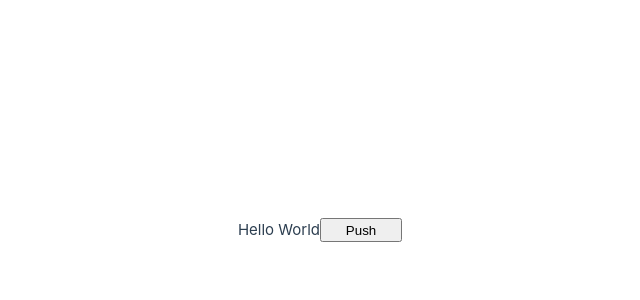
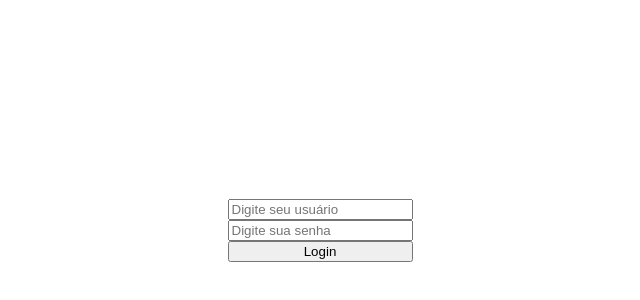
Before and after one commit to FATEC-2022-TCC/frontend, a Vue app: page /login in a window 1280 px wide. Shown: the part 170-470 px from the top of the page, without its empty margins (320-960 px from the left). Built offline with nearby package versions, Linux system fonts and the light colour scheme.

Commit message:
Initial login screen

```diff
--- a/src/App.vue
+++ b/src/App.vue
@@ -1,9 +1,11 @@
 <script setup>
 import { RouterLink, RouterView } from 'vue-router'
+import Login from './Login.vue';
 </script>
 
 <template>
-  <RouterView />
+  <Login />
+  <!-- <RouterView /> -->
 </template>
 
 <style scoped>
--- a/src/Login.vue
+++ b/src/Login.vue
@@ -1,10 +1,11 @@
 <script setup>
 import { useRouter, useRoute } from 'vue-router';
+import Input from './components/Input.vue'
 
 const router = useRouter()
 const route = useRoute()
 
-const push  = () => {
+const push = () => {
     console.log(route.query)
     console.log(route.path)
     router.push('push')
@@ -13,10 +14,24 @@ const push  = () => {
 </script>
 
 <template>
-    <p>Hello World</p>
-    <button @click="push()">Push</button>
+    <div class="father">
+        <form>
+            <Input placeholder="Digite seu usuário" />
+            <Input placeholder="Digite sua senha" />
+            <button @click="push()">Login</button>
+        </form>
+    </div>
 </template>
 
-<style>
-
+<style scoped>
+.father {
+    display: flex;
+    height: 100%;
+    justify-content: center;
+    align-items: center;
+}
+form {
+    display: flex;
+    flex-direction: column;
+}
 </style>
--- a/src/assets/base.css
+++ b/src/assets/base.css
@@ -50,17 +50,7 @@
   }
 }
 
-*,
-*::before,
-*::after {
-  box-sizing: border-box;
-  margin: 0;
-  position: relative;
-  font-weight: normal;
-}
-
 body {
-  min-height: 100vh;
   color: var(--color-text);
   background: var(--color-background);
   transition: color 0.5s, background-color 0.5s;
--- a/src/assets/main.css
+++ b/src/assets/main.css
@@ -1,35 +1,7 @@
 @import "./base.css";
 
-#app {
-  max-width: 1280px;
-  margin: 0 auto;
-  padding: 2rem;
-
-  font-weight: normal;
+body,
+html, #app {
+    margin: 0;
+    height: 100%;
 }
-
-a,
-.green {
-  text-decoration: none;
-  color: hsla(160, 100%, 37%, 1);
-  transition: 0.4s;
-}
-
-@media (hover: hover) {
-  a:hover {
-    background-color: hsla(160, 100%, 37%, 0.2);
-  }
-}
-
-@media (min-width: 1024px) {
-  body {
-    display: flex;
-    place-items: center;
-  }
-
-  #app {
-    display: grid;
-    grid-template-columns: 1fr 1fr;
-    padding: 0 2rem;
-  }
-}
--- /dev/null
+++ b/src/components/Input.vue
@@ -0,0 +1,12 @@
+<script setup>
+    const props = defineProps(['placeholder'])
+    const { placeholder } = props
+</script>
+
+<template>
+    <input type="text" :placeholder="placeholder"/>
+</template>
+
+<style>
+
+</style>
```
